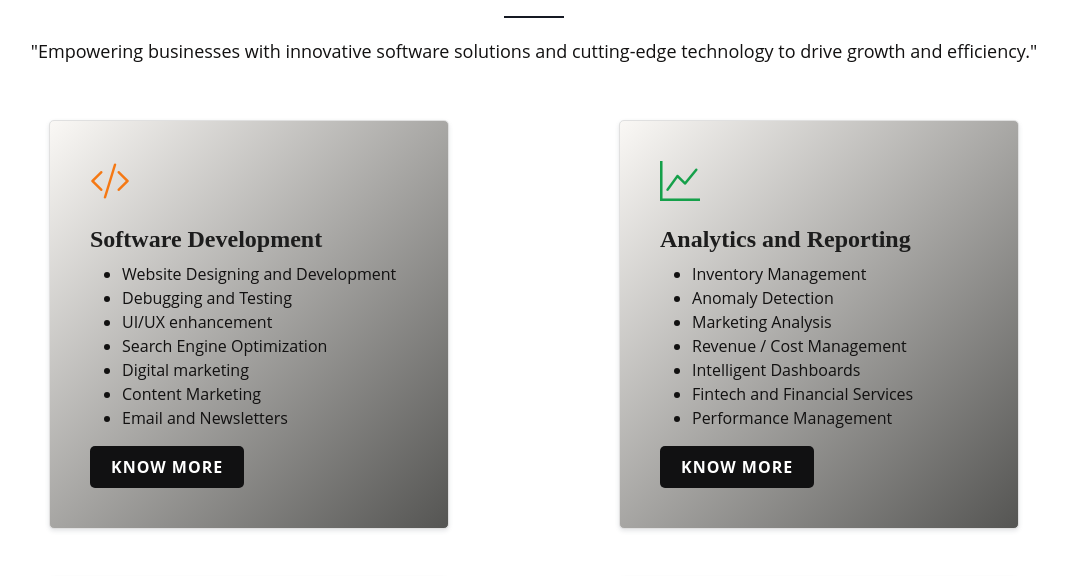
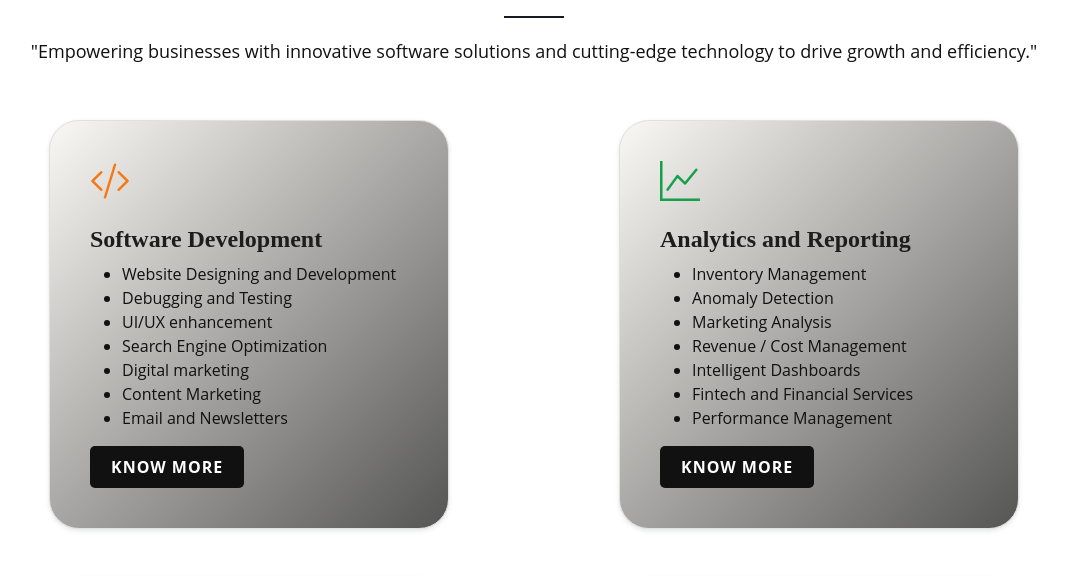
Before and after one commit to pujapkc/upstartai, a React (Create React App) app: page / in a window 1280 px wide. Shown: the part 640-1216 px from the top of the page, without its empty margins (106-1173 px from the left). Built offline with nearby package versions, Linux system fonts and the light colour scheme.

Commit message:
border of service list

```diff
--- a/src/index.css
+++ b/src/index.css
@@ -1318,7 +1318,7 @@ blog component slider start
   text-align: left;
   padding: 40px 40px 40px 40px;
   box-shadow: var(--shadow-2);
-  border-radius: 5px;
+  border-radius: 30px;
   border: 1px solid var(--gray-4);
   background-color: var(--white);
   overflow: hidden;
```
Also changed, not shown: src/components/ServiceList.js (line endings or trailing spaces), 1 other file (tests, documents, lock files or other folders).
